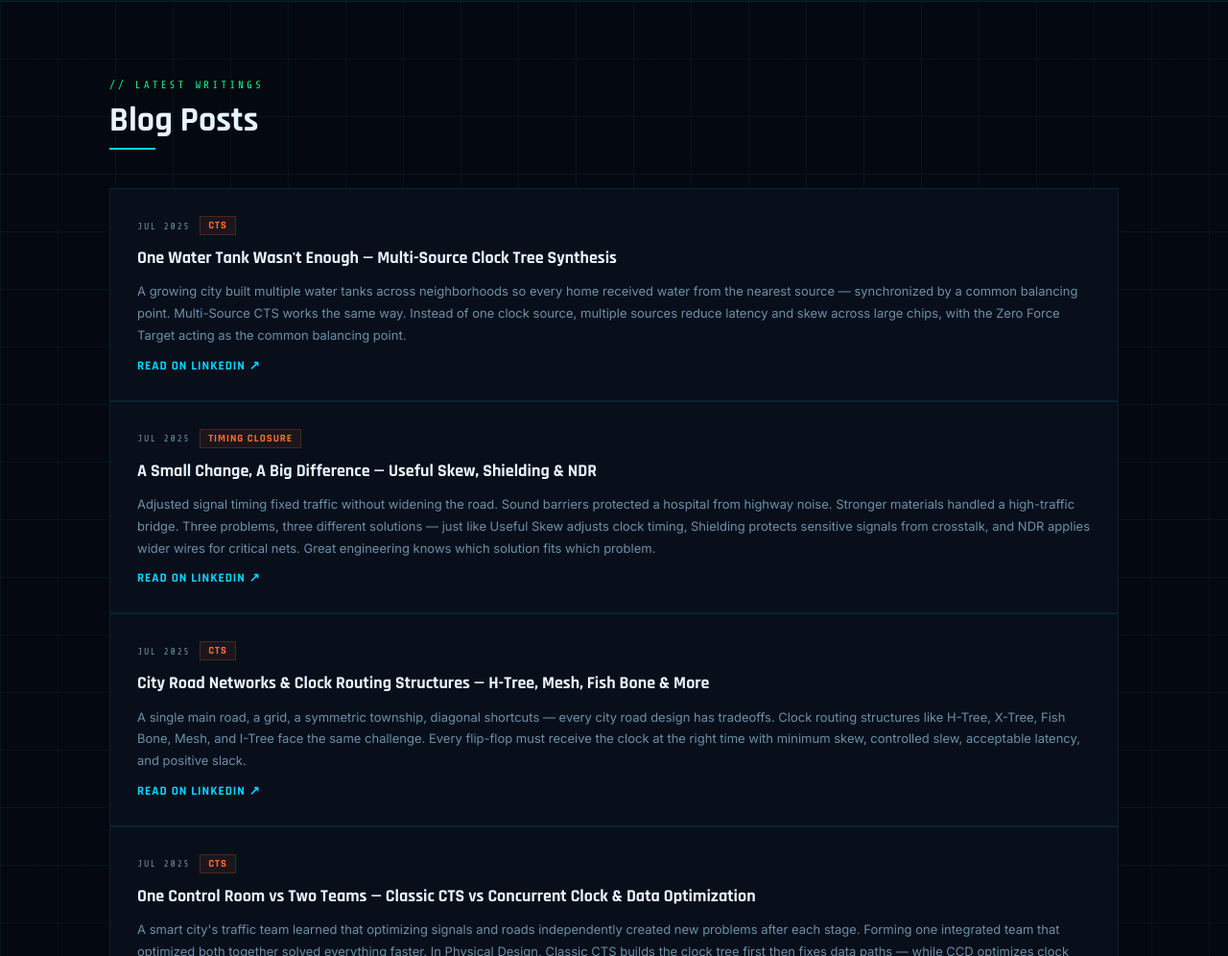
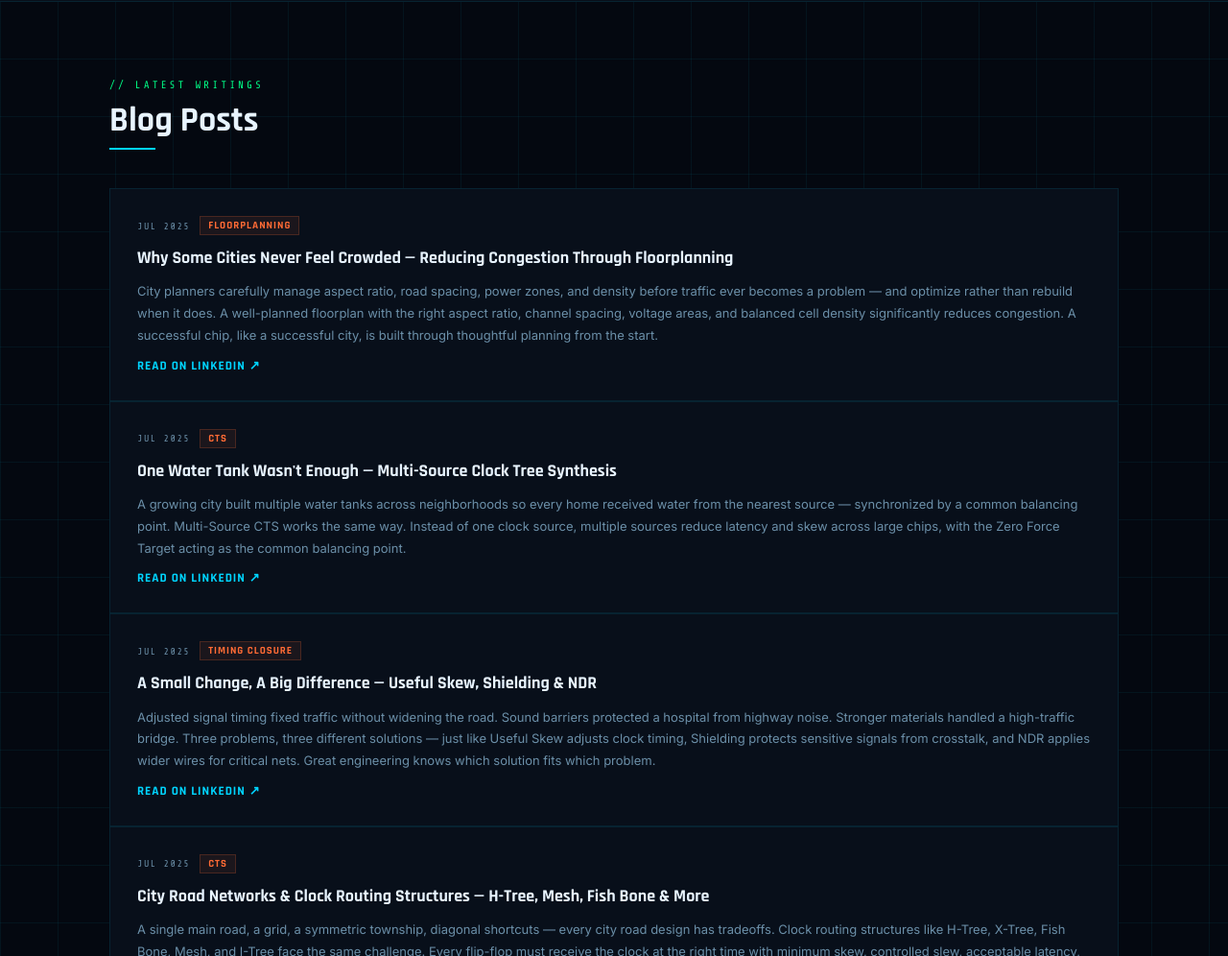
Before and after one commit to assertion36/kamma_suryateja, a website: page index.html in a window 1280 px wide. Shown: the part 899-1895 px from the top of the page at 96% size. Drawn offline with nearby package versions, Linux system fonts and the light colour scheme.

Commit message:
Update index.html

```diff
--- a/index.html
+++ b/index.html
@@ -599,6 +599,15 @@
     <div class="section-tag">// Latest Writings</div>
     <h2 class="section-title">Blog Posts</h2>
   </div>
+	<article class="blog-card">
+  <div class="blog-meta">
+    <span class="blog-date">JUL 2025</span>
+    <span class="blog-tag">Floorplanning</span>
+  </div>
+  <h3 class="blog-title">Why Some Cities Never Feel Crowded — Reducing Congestion Through Floorplanning</h3>
+  <p class="blog-excerpt">City planners carefully manage aspect ratio, road spacing, power zones, and density before traffic ever becomes a problem — and optimize rather than rebuild when it does. A well-planned floorplan with the right aspect ratio, channel spacing, voltage areas, and balanced cell density significantly reduces congestion. A successful chip, like a successful city, is built through thoughtful planning from the start.</p>
+  <a href="https://www.linkedin.com/posts/kamma-suryateja_vlsi-physicaldesign-floorplanning-share-7482285845480407040-pP5b/" target="_blank" class="blog-read-more">Read on LinkedIn ↗</a>
+</article>
 	<article class="blog-card">
   <div class="blog-meta">
     <span class="blog-date">JUL 2025</span>
```
